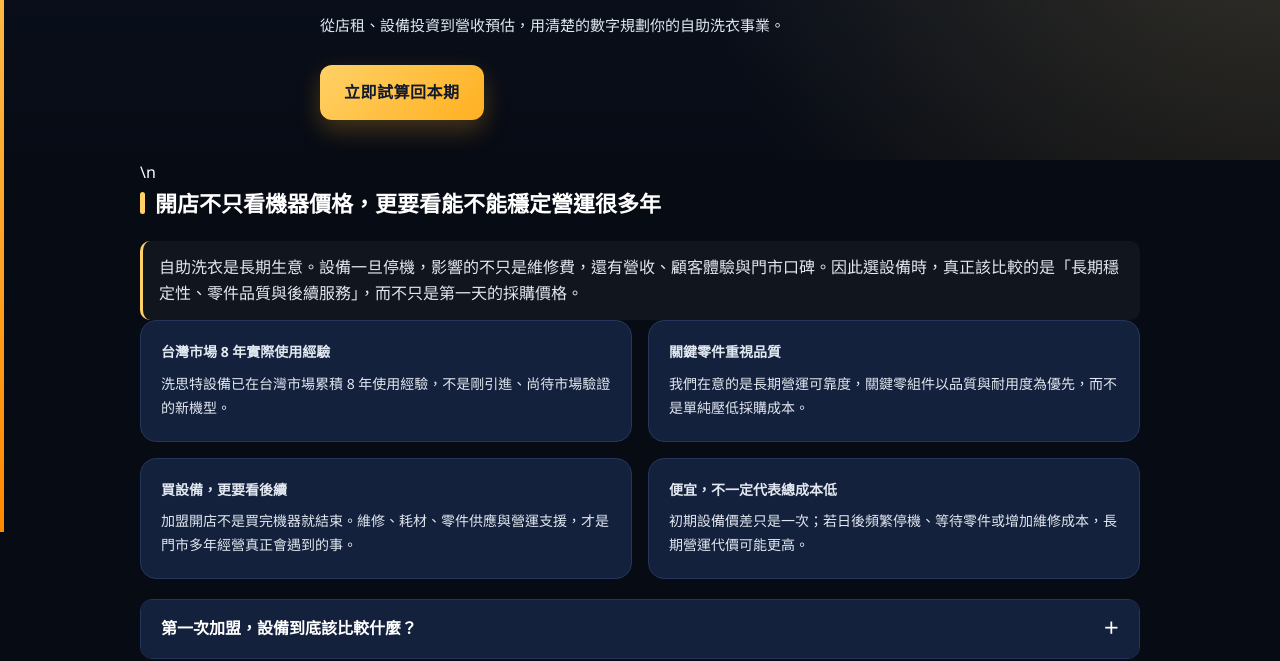
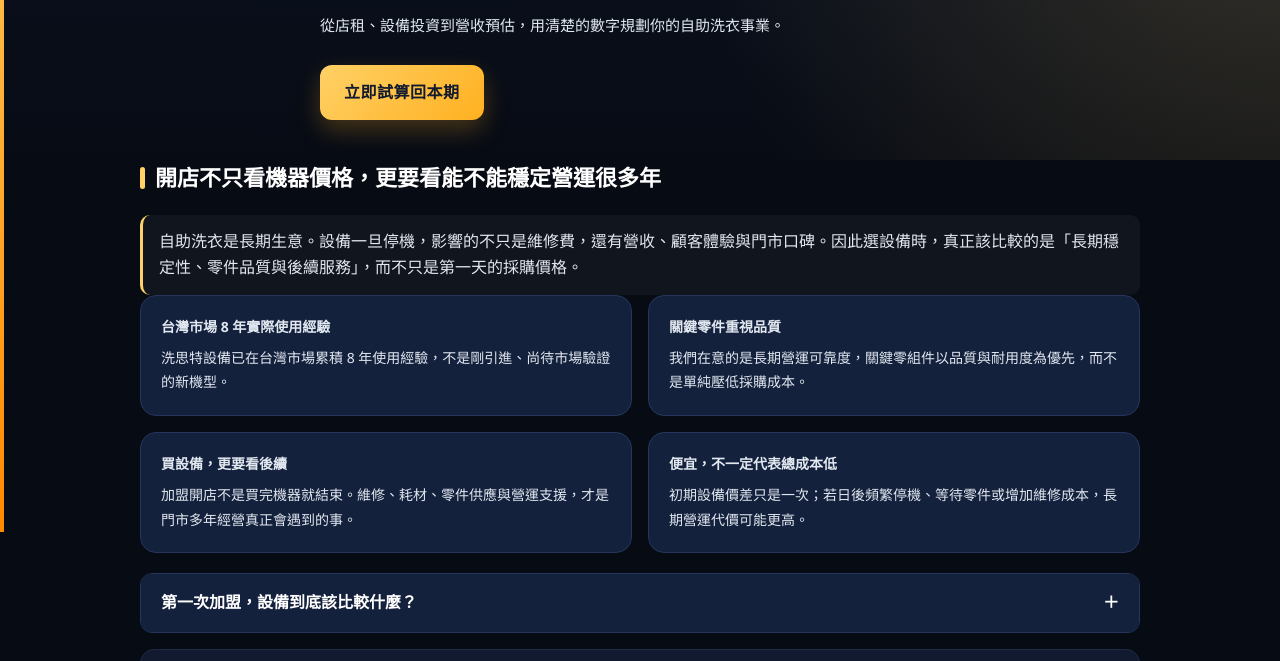
Before and after one commit to boy721-cloud/xiste-vercel-v2, a website: page index.html in a window 1280 px wide. Shown: the part 268-929 px from the top of the page. Drawn offline with Linux system fonts and the light colour scheme.

Commit message:
Fix visible escaped newline in trust section

```diff
--- a/index.html
+++ b/index.html
@@ -376,7 +376,8 @@
   </div>
 </section>
 
-<div class="container" id="resultWrap">\n<div class="card trust-card">
+<div class="container" id="resultWrap">
+<div class="card trust-card">
   <h3 class="section-title">開店不只看機器價格，更要看能不能穩定營運很多年</h3>
   <p class="note-text">自助洗衣是長期生意。設備一旦停機，影響的不只是維修費，還有營收、顧客體驗與門市口碑。因此選設備時，真正該比較的是「長期穩定性、零件品質與後續服務」，而不只是第一天的採購價格。</p>
   <div class="grid-2 trust-grid">
```
